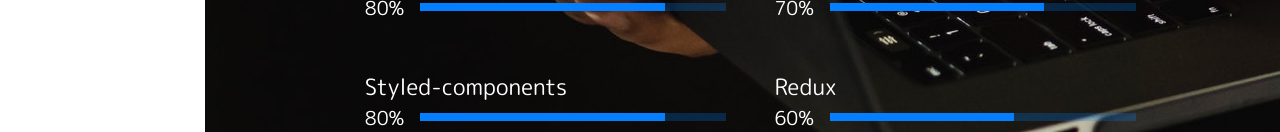
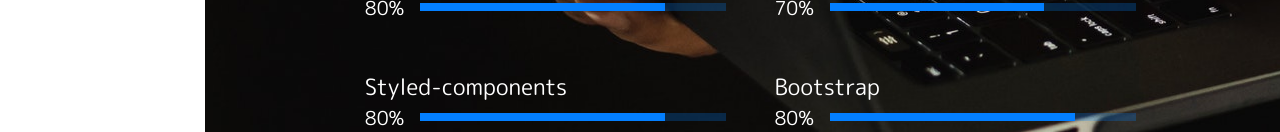
Before and after one commit to ChrisHadj/portfolio-chris, a React (Create React App) app: page /about in a window 1280 px wide. Shown: the part 820-952 px from the top of the page. Built offline with nearby package versions, Linux system fonts and the light colour scheme.

Commit message:
update Skills

```diff
--- a/src/Pages/AboutPage.js
+++ b/src/Pages/AboutPage.js
@@ -17,6 +17,7 @@ function AboutPage() {
         <SkillsSection skill={"React Js"} progress={"80%"} width={"80%"} />
         <SkillsSection skill={"Gatsby Js"} progress={"70%"} width={"70%"} />
         <SkillsSection skill={"Styled-components"} progress={"80%"} width={"80%"} />
+        <SkillsSection skill={"Bootstrap"} progress={"80%"} width={"80%"} />
         <SkillsSection skill={"Redux"} progress={"60%"} width={"60%"} />
         </div>
 
```
